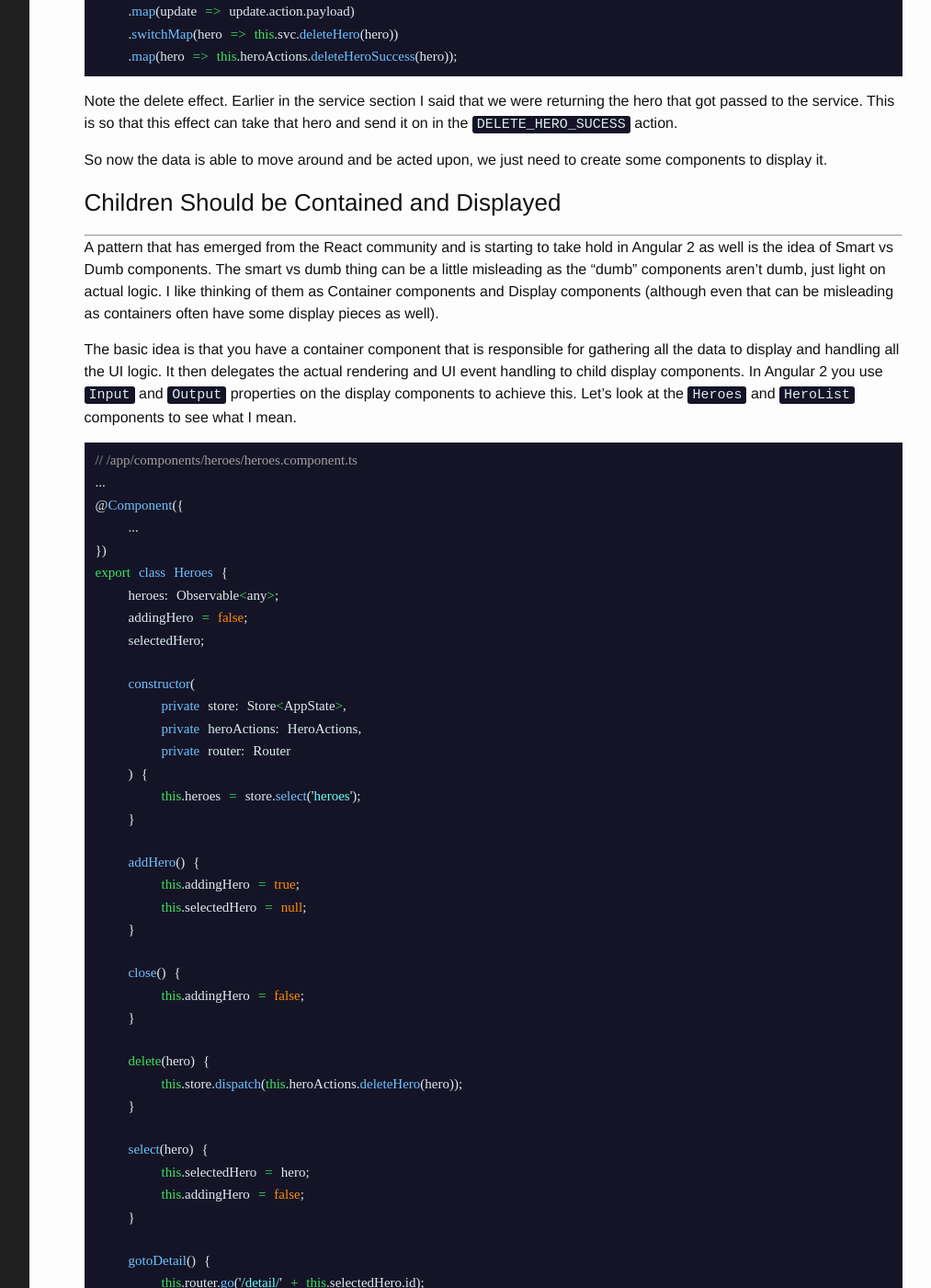
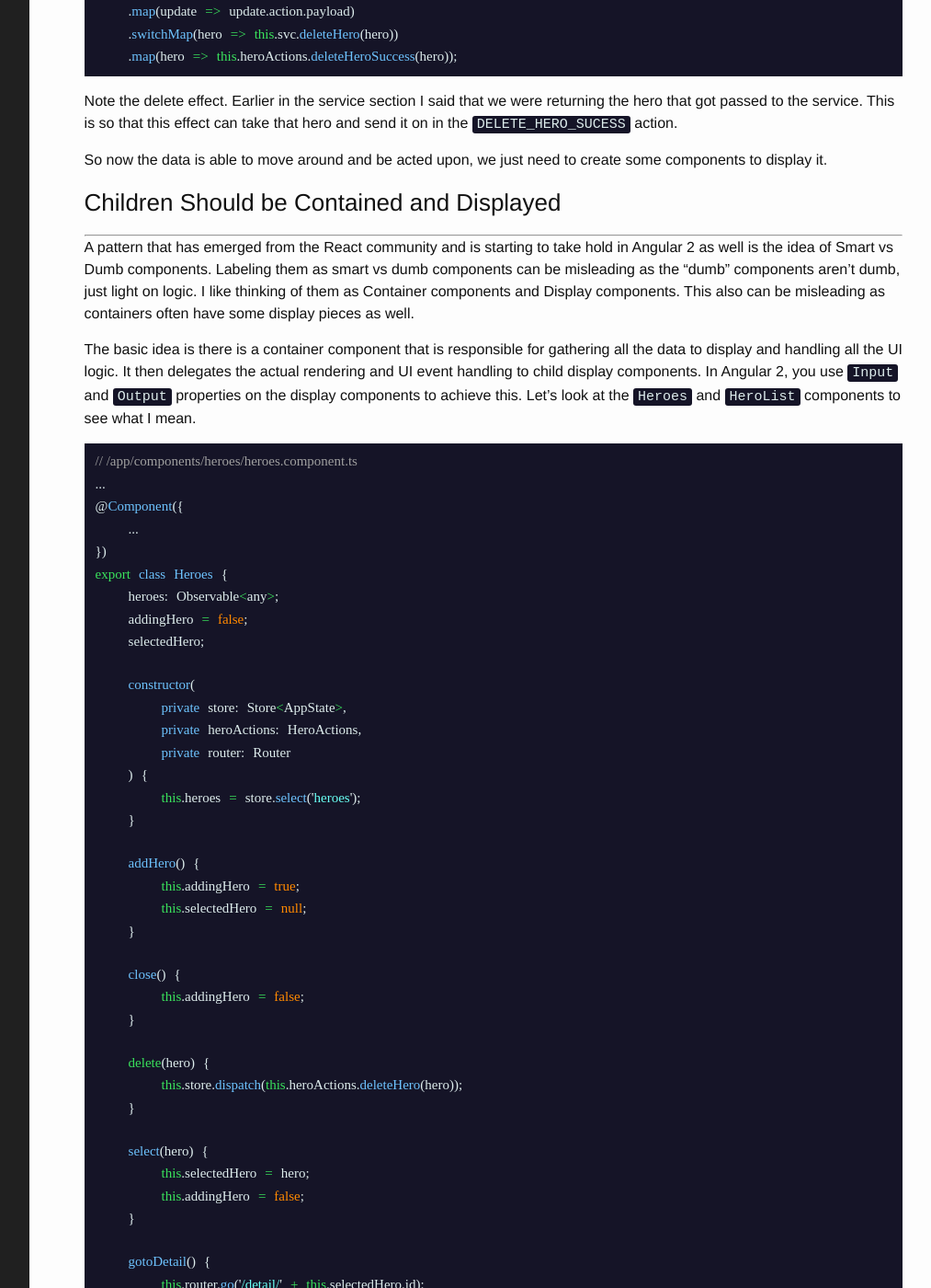
Before and after one commit to bodiddlie/bodiddlie.github.io, a Jekyll site: the page built from _posts/2016-06-21-ng-2-toh-with-ngrx-suite.md, in a window 1280 px wide and 1400 px high, scrolled down 12237 px. Shown: the whole window at 92% size, without its empty margins (238-1251 px from the left). Built offline with Jekyll 4.4.1, drawn with Linux system fonts in a browser that asks for light colours; nearby versions of some CDN libraries; comment, search, counter and statistics services are not loaded; some of the changed text lies outside the part shown.

Commit message:
more edits for better reading

```diff
--- a/_posts/2016-06-21-ng-2-toh-with-ngrx-suite.md
+++ b/_posts/2016-06-21-ng-2-toh-with-ngrx-suite.md
@@ -585,13 +585,13 @@ So now the data is able to move around and be acted upon, we just need to create
 ### Children Should be Contained and Displayed
 ---
 A pattern that has emerged from the React community and is starting to take hold in Angular 2 as well is the
-idea of Smart vs Dumb components. The smart vs dumb thing can be a little misleading as the "dumb" components
-aren't dumb, just light on actual logic. I like thinking of them as Container components and Display
-components (although even that can be misleading as containers often have some display pieces as well).
+idea of Smart vs Dumb components. Labeling them as smart vs dumb components can be misleading as the "dumb" components
+aren't dumb, just light on logic. I like thinking of them as Container components and Display
+components. This also can be misleading as containers often have some display pieces as well.
 
-The basic idea is that you have a container component that is responsible for gathering all the data to display
+The basic idea is there is a container component that is responsible for gathering all the data to display
 and handling all the UI logic. It then delegates the actual rendering and UI event handling to child display
-components. In Angular 2 you  use `Input` and `Output` properties on the display components to achieve this.
+components. In Angular 2, you use `Input` and `Output` properties on the display components to achieve this.
 Let's look at the `Heroes` and `HeroList` components to see what I mean.
 
 {% highlight javascript %}
@@ -637,8 +637,8 @@ export class Heroes {
 }
 {% endhighlight %}
 
-Not a lot happening here, but it's really all the logic we need to display and interact with the list of
-heroes. I'll come back to the constructor last as it's the most important regarding all the ngrx stuff.
+There's not a lot happening here, but it's all the logic we need to display and interact with the list of
+heroes. I'll come back to the constructor last as it's the most important regarding all the ngrx concepts.
 All the other methods are just simple bits of logic we'll take as a result of things happening in the UI.
 You can see in the delete method, we just simply dispatch a `DELETE_HERO` action to the store.
 
```
Also changed, not shown: other parts of _posts/2016-06-21-ng-2-toh-with-ngrx-suite.md (+4 -4 lines).
